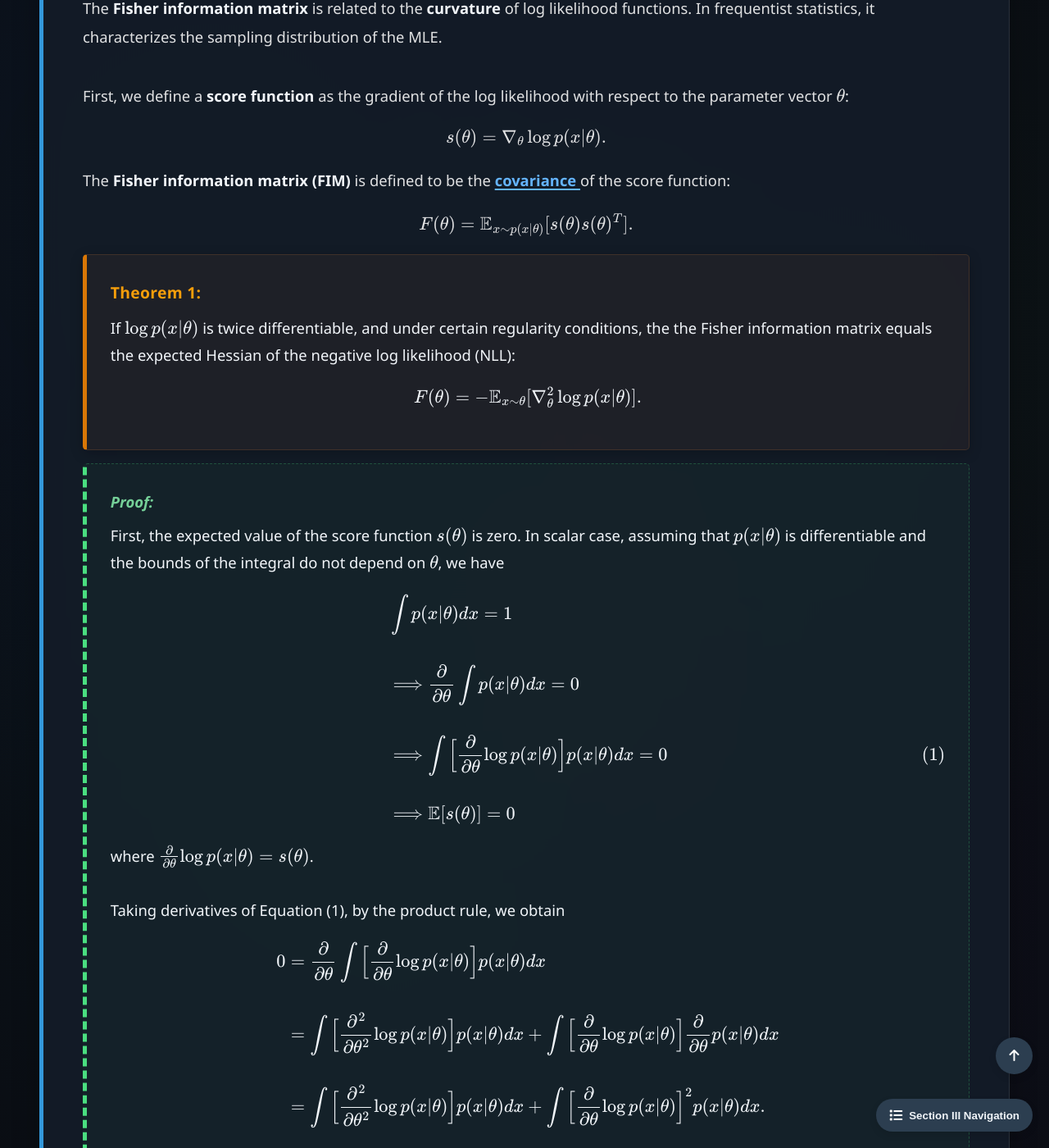
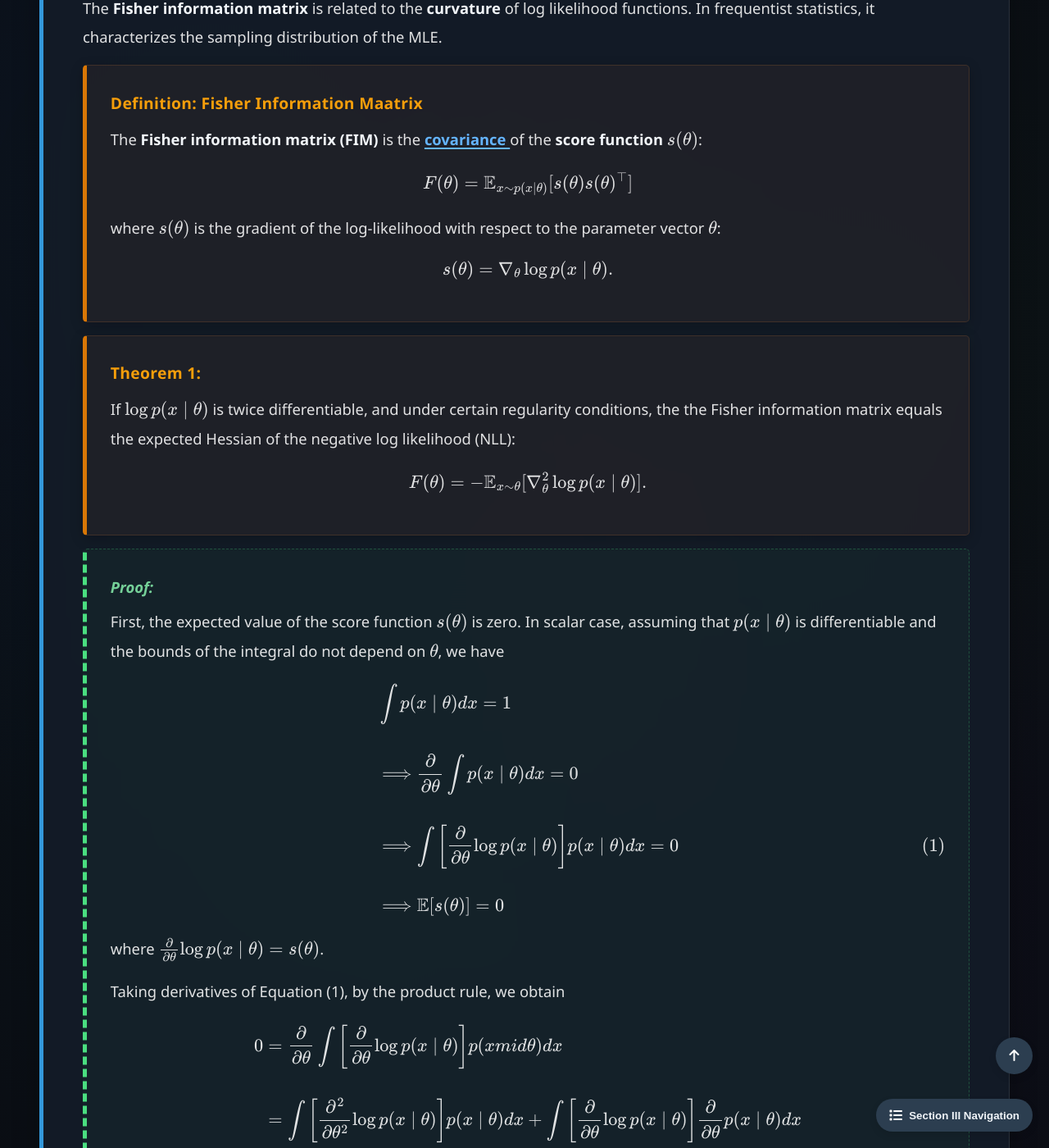
Before and after one commit to Yusukey01/yusukey01.github.io, a Jekyll site: the page built from Mathematics/Probability/fisher_info.html, in a window 1280 px wide and 1400 px high, scrolled down 783 px. Shown: the whole window at 82% size. Built offline with Jekyll 4.4.1, drawn with Linux system fonts in a browser that asks for light colours; some of the changed text lies outside the part shown.

Commit message:
revised explanations and style

```diff
--- a/Mathematics/Probability/fisher_info.html
+++ b/Mathematics/Probability/fisher_info.html
@@ -12,8 +12,7 @@ uses_python: false
         {% include learning_resource_schema.html topic_id=page.topic_id %}
 
         <div class="hero-section">
-            <h1 class="webpage-name">Fisher Information Matrix
-            </h1>
+            <h1 class="webpage-name">Fisher Information Matrix</h1>
         </div>
 
         {% include section_navigation.html %}
@@ -28,60 +27,79 @@ uses_python: false
         <div class="container">
 
             <section id="fim" class="section-content">
+
                 <h2>Fisher Information Matrix</h2>
+
                 <p>
                     The <strong>Fisher information matrix</strong> is related to the <strong>curvature</strong> of log
                     likelihood functions. In frequentist statistics, it characterizes the sampling distribution of the MLE.
-            <br><br>
-            First, we define a <strong>score function</strong> as the gradient of the log likelihood with respect
-            to the parameter vector \(\theta\):
+                </p>
+
+                <div class="theorem">
+                    <span class="theorem-title">Definition: Fisher Information Maatrix</span>
+                    <p>
+                        The <strong>Fisher information matrix (FIM)</strong> is the <a href="covariance.html"><strong>covariance </strong></a> of
+                        the <strong>score function</strong> \(s(\theta)\):
                         \[
-            s(\theta) = \nabla_{\theta} \log p(x | \theta).
+                        F(\theta) = \mathbb{E}_{x \sim p(x \mid \theta)} [s(\theta)s(\theta)^\top]
                         \]
-            The <strong>Fisher information matrix (FIM)</strong> is defined to be the <a href="covariance.html"><strong>covariance </strong></a> of the
-            score function:
+                        where \(s(\theta)\) is the gradient of the log-likelihood with respect to the parameter vector \(\theta\):
                         \[
-            F(\theta) = \mathbb{E }_{x \sim p(x|\theta)} [s(\theta)s(\theta)^T].
+                        s(\theta) = \nabla_{\theta} \log p(x \mid \theta).
                         \]
+                    </p>
+                </div>
+
                 <div class="theorem">
                     <span class="theorem-title">Theorem 1:</span>
-                If \( \log p(x |\theta)\) is twice differentiable, and under certain regularity conditions, the
+                    <p>
+                        If \( \log p(x \mid \theta)\) is twice differentiable, and under certain regularity conditions, the
                         the Fisher information matrix equals the expected Hessian of the negative log likelihood (NLL):
                         \[
-                F(\theta) = - \mathbb{E }_{x \sim \theta} [\nabla_{\theta}^2 \log p(x |\theta)].
+                        F(\theta) = - \mathbb{E}_{x \sim \theta} [\nabla_{\theta}^2 \log p(x \mid \theta)].
                         \]
+                    </p>
                 </div>
+
                 <div class="proof">
                     <span class="proof-title">Proof:</span>
-                First, the expected value of the score function \(s(\theta)\) is zero. In scalar case, assuming that \(p(x | \theta)\) is differentiable and
+                    <p>
+                        First, the expected value of the score function \(s(\theta)\) is zero. In scalar case, assuming that
+                         \(p(x \mid \theta)\) is differentiable and
                         the bounds of the integral do not depend on \(\theta\), we have
                         \[
                         \begin{align*}
-                &\int p(x | \theta) dx = 1  \\\\
-                &\Longrightarrow \frac{\partial}{\partial \theta} \int p(x | \theta) dx = 0 \\\\
-                &\Longrightarrow \int \Big[\frac{\partial}{\partial \theta} \log p(x | \theta)\Big] p(x | \theta) dx = 0  \tag{1} \\\\
-                &\Longrightarrow \mathbb{E }[s(\theta)] = 0
+                        &\int p(x \mid \theta) dx = 1  \\\\
+                        &\Longrightarrow \frac{\partial}{\partial \theta} \int p(x \mid \theta) dx = 0 \\\\
+                        &\Longrightarrow \int \left[\frac{\partial}{\partial \theta} \log p(x \mid \theta)\right] p(x \mid \theta) dx = 0  \tag{1} \\\\
+                        &\Longrightarrow \mathbb{E}[s(\theta)] = 0
                         \end{align*}
                         \]
-                where \(\frac{\partial}{\partial \theta} \log p(x | \theta) = s(\theta)\).
-                <br><br>
+                        where \(\frac{\partial}{\partial \theta} \log p(x \mid \theta) = s(\theta)\).
+                    </p>
+                    <p>
                         Taking derivatives of Equation (1), by the product rule, we obtain
                         \[
                         \begin{align*}
-                0 &= \frac{\partial}{\partial \theta} \int \Big[\frac{\partial}{\partial \theta} \log p(x | \theta)\Big] p(x | \theta) dx \\\\
-                  &= \int \Big[\frac{\partial^2}{\partial \theta^2} \log p(x | \theta)\Big] p(x | \theta) dx
-                        + \int \Big[\frac{\partial}{\partial \theta} \log p(x | \theta)\Big] \frac{\partial}{\partial \theta} p(x | \theta) dx  \\\\
-                  &= \int \Big[\frac{\partial^2}{\partial \theta^2} \log p(x | \theta)\Big] p(x | \theta) dx
-                     + \int \Big[\frac{\partial}{\partial \theta} \log p(x | \theta)\Big]^2 p(x | \theta) dx.  \\\\
+
+                        0 &= \frac{\partial}{\partial \theta} \int \left[\frac{\partial}{\partial \theta} \log p(x \mid \theta)\right] p(x mid \theta) dx \\\\
+
+                        &= \int \left[\frac{\partial^2}{\partial \theta^2} \log p(x \mid \theta)\right] p(x \mid \theta) dx
+                                + \int \left[\frac{\partial}{\partial \theta} \log p(x \mid \theta)\right] \frac{\partial}{\partial \theta} p(x \mid \theta) dx  \\\\
+
+                        &= \int \left[\frac{\partial^2}{\partial \theta^2} \log p(x \mid \theta)\right] p(x \mid \theta) dx
+                            + \int \left[\frac{\partial}{\partial \theta} \log p(x \mid \theta)\right]^2 p(x \mid \theta) dx.  \\\\
+
                         \end{align*}
                         \]
                         Therefore,
                         \[
-                 - \mathbb{E }_{x \sim \theta } \Big[\frac{\partial^2}{\partial \theta^2} \log p(x | \theta)\Big]
-                    = \mathbb{E }_{x \sim \theta } \Big[ \Big(\frac{\partial}{\partial \theta} \log p(x | \theta)\Big)^2 \Big].
+                        - \mathbb{E}_{x \sim \theta } \left[\frac{\partial^2}{\partial \theta^2} \log p(x \mid \theta)\right]
+                            = \mathbb{E}_{x \sim \theta } \left[ \left(\frac{\partial}{\partial \theta} \log p(x \mid \theta)\right)^2 \right].
                         \]
+                    </p>
                 </div>
-            </p>
+
             </section>
 
             <section id="exp" class="section-content">
@@ -89,72 +107,86 @@ uses_python: false
                 <p>
                     Consider an <a href="expfamily.html">exponential family</a> distribution with natural parameter vector \(\eta \in \mathbb{R}^K\):
                     \[
-            p(x | \eta) = h(x) \exp \{\eta^\top \mathcal{T}(x) - A(\eta)\}.
+                    p(x \mid \eta) = h(x) \exp \{\eta^\top \mathcal{T}(x) - A(\eta)\}.
                     \]
+                </p>
+
+                <p>
                     Remember that the gradient of the <strong>log partition function</strong> \(A(\eta)\) is the
-            expected <strong>sufficient statistics</strong> \(\mathcal{T}(\eta)\), which is called the moment parameters \(m\):
+                    expected <strong>sufficient statistics</strong> \(\mathcal{T}(x)\), which is called the moment parameters \(m\):
                     \[
-            \nabla_{\eta} A(\eta) = \mathbb{E }[\mathcal{T}(\eta)] = m.
+                    \nabla_{\eta} A(\eta) = \mathbb{E }[\mathcal{T}(x)] = m.
                     \]
+                </p>
+                <p>
                     Also, the gradient of the log likelihood is the sufficient statistics minus their expected value:
                     \[
                     \begin{align*}
-            &\log p(x | \eta) = \log h(x) + \eta^\top \mathcal{T}(x) - A(\eta) \\\\
-            &\Longrightarrow \nabla_{\eta} \log p(x | \eta) = \mathcal{T}(x) - \mathbb{E }[\mathcal{T}(x)] = \mathcal{T}(x) - m.
+                    &\log p(x \mid \eta) = \log h(x) + \eta^\top \mathcal{T}(x) - A(\eta) \\\\
+                    &\Longrightarrow \nabla_{\eta} \log p(x \mid \eta) = \mathcal{T}(x) - \mathbb{E}[\mathcal{T}(x)] = \mathcal{T}(x) - m.
                     \end{align*}
                     \]
+                </p>
+                <p>
                     Therefore, the Hessian of the log partition function is the same as the FIM, which is the same as the
                     covariance of the sufficient statistics:
                     \[
                     \begin{align*}
-            F(\eta) &= - \mathbb{E }_{p(x|\eta)} \Big[\nabla_{\eta}^2 (\eta^\top \mathcal{T}(x) - A(\eta))\Big] \\\\
+                    F(\eta) &= - \mathbb{E}_{p(x \mid \eta)} \left[\nabla_{\eta}^2 (\eta^\top \mathcal{T}(x) - A(\eta))\right] \\\\
                             &= \nabla_{\eta}^2 A(\eta) \\\\
-                    &= \text{Cov }[\mathcal{T}(x)].
+                            &= \text{Cov}[\mathcal{T}(x)].
                     \end{align*}
                     \]
                     So, the FIM is indeed the <strong>second cumulant</strong> of the sufficient statistics.
-            <br>
+                </p>
+                <p>
                     Note: Sometimes, we need FIM with respect to the moment parameters \(m\):
                     \[
                     m = \nabla_{\eta} A(\eta) \Longrightarrow \frac {dm}{d\eta} = \nabla_{\eta}^2 A(\eta) = F(\eta)
                     \]
                     Here, \(F(\eta)\) is the Jacobian matrix and thus:
                     \[
-            F(m) = \frac{d\eta}{dm} = \Big(\frac{dm}{d\eta}\Big)^{-1} = F(\eta)^{-1}.
+                    F(m) = \frac{d\eta}{dm} = \left(\frac{dm}{d\eta}\right)^{-1} = F(\eta)^{-1}.
                     \]
                 </p>
             </section>
 
             <section id="ngd" class="section-content">
                 <h2>Natural Gradient Descent</h2>
+
                 <p>
                     The FIM can be used in optimization.
                     The <strong>natural gradient descent (NGD)</strong> is the second order optimization method for the parameters
-            of (conditional) probability distributions \(p_{\theta}(y | x)\).
-            <br>
+                    of (conditional) probability distributions \(p_{\theta}(y \mid x)\).
+                </p>
+                <p>
                     (Check: <a href="../Calculus/gradient.html">Gradient Descent</a> for basic ideas of optimization problems.)
-            <br><br>
+                </p>
+                <p>
                     In NGD, we measure the difference between two probability distributions by the <a href="entropy.html"><strong>KL divergence</strong></a>.
                     For any inputs \(x \in \mathbb{R}^n\), we can approximate the KL divergence in terms of the FIM by the
                     second order Taylor series expansion:
                     \[
                     \begin{align*}
-            D_{\mathbb{KL}}(p_{\theta}(y | x) \, \| \, p_{\theta + \delta} (y|x))
-            &\approx -\delta^\top \mathbb{E }_{p_{\theta}(y | x)} [\nabla \log p_{\theta}(y | x) ] - \frac{1}{2}\delta^\top \mathbb{E }_{p_{\theta}(y | x)}[\nabla^2 \log p_{\theta}(y | x) ]  \delta \\\\
+                    D_{\mathbb{KL}}(p_{\theta}(y \mid x) \, \| \, p_{\theta + \delta} (y \mid x))
+                    &\approx -\delta^\top \mathbb{E}_{p_{\theta}(y \mid x)} [\nabla \log p_{\theta}(y \mid x) ] - \frac{1}{2}\delta^\top \mathbb{E}_{p_{\theta}(y \mid x)}[\nabla^2 \log p_{\theta}(y \mid x) ]  \delta \\\\
                     &= 0 -  \frac{1}{2}\delta^\top F_x(\theta) \delta \\\\
                     &= \frac{1}{2}\delta^\top F_x \delta
                     \end{align*}
                     \]
                     where \(\delta\) represents the change in the parameters.
-            <br>
+                </p>
+                <p>
                     We compute average KL divergence between updated distribution and previous one using
                     \[
                     \frac{1}{2}\delta^\top F  \delta
                     \]
                     where \(F\) is the averaged FIM:
                     \[
-            F(\theta) = \mathbb{E }_{p\mathcal{D}(x)}[F_x(\theta)].
+                    F(\theta) = \mathbb{E}_{p\mathcal{D}(x)}[F_x(\theta)].
                     \]
+                </p>
+                <p>
                     In NGD, we use the inverse FIM as a preconditioning matrix and update parameters:
                     \[
                     \theta_{t+1} = \theta_{t} - \eta_{t} F(\theta_t)^{-1} \nabla \mathcal{L}(\theta_t)
@@ -175,15 +207,19 @@ uses_python: false
                     We seek a prior that is <strong>invariant</strong> under reparameterization. This ensures that inference remains consistent regardless of the choice
                     of parameterization. The prior should transform as:
                     \[
-            p_{\phi}(\phi) =  p_{\theta}(\theta) \Big| \frac{d\theta}{d\phi} \Big|
+                    p_{\phi}(\phi) =  p_{\theta}(\theta) \left| \frac{d\theta}{d\phi} \right|
                     \]
                     or in multiple dimensions,
                     \[
                     p_{\phi}(\phi) =  p_{\theta}(\theta) | \det J |
                     \]
                     where \(J\) is the Jacobian matrix with entries \(J_{ij} = \frac{\partial\theta_i}{\partial\phi_j}\).
-            <br><br>
-            The <strong>Jeffreys prior</strong> is defined as
+                </p>
+
+                <div class="theorem">
+                    <span class="theorem-title">Definition: Jeffreys Prior</span>
+                    <p>
+                        The <strong>Jeffreys prior</strong> is
                         \[
                         p(\theta) \propto \sqrt{F(\theta)}
                         \]
@@ -194,40 +230,45 @@ uses_python: false
                         p(\theta) \propto \sqrt{\det F(\theta)}
                         \]
                         where \(F\) is the Fisher information matrix.
-            <br><br>
+                    </p>
+                </div>
+
+                <p>
                     In 1d case, suppose \(p_{\theta}(\theta) \propto \sqrt{F(\theta)}\). We can derive a prior for \(\phi\) in terms of \(\theta\) as follows:
                     \[
                     \begin{align*}
-            p_{\phi}(\phi) &=  p_{\theta}(\theta) \Big| \frac{d\theta}{d\phi} \Big| \\\\
-                            &\propto \sqrt{F(\theta)\Big(\frac{d\theta}{d\phi}\Big)^2} \\\\
-                            &= \sqrt{\mathbb{E }\Big[\Big(\frac{d \log p(x|\theta)}{d\theta}\Big )^2\Big] \Big(\frac{d\theta}{d\phi}\Big)^2}\\\\
-                            &= \sqrt{\mathbb{E }\Big[\Big(\frac{d \log p(x|\theta)}{d\theta}\frac{d\theta}{d\phi}\Big)^2\Big] }\\\\
-                            &= \sqrt{\mathbb{E }\Big[\Big(\frac{d \log p(x|\phi)}{d\phi}\Big)^2\Big] }\\\\
+                    p_{\phi}(\phi) &=  p_{\theta}(\theta) \left| \frac{d\theta}{d\phi} \right| \\\\
+                                    &\propto \sqrt{F(\theta)\left(\frac{d\theta}{d\phi}\right)^2} \\\\
+                                    &= \sqrt{\mathbb{E }\left[\left(\frac{d \log p(x \mid \theta)}{d\theta}\right)^2\right] \left(\frac{d\theta}{d\phi}\right)^2}\\\\
+                                    &= \sqrt{\mathbb{E }\left[\left(\frac{d \log p(x \mid \theta)}{d\theta}\frac{d\theta}{d\phi}\right)^2\right] }\\\\
+                                    &= \sqrt{\mathbb{E }\left[\left(\frac{d \log p(x \mid \phi)}{d\phi}\right)^2\right] }\\\\
                                     &= \sqrt{F(\phi)}
                     \end{align*}
                     \]
-            So, the Jeffreys prior is invariant to reparameterizations.
-            <br>
-            Note: The KL divergence is indeed invariant to reparameterizations.
-            <br>
+                    So, the Jeffreys prior is invariant to reparameterizations, and actually, the KL divergence is also invariant to reparameterizations.
+                </p>
+
                 <div class="proof">
                     <span class="proof-title">Example:</span>
+                    <p>
                         Consider the Binomial distribution:
                         \[
                         X \sim \text{Bin }(n, \theta), \, 0 \leq \theta \leq 1
                         \]
                         \[
-                p(x | \theta) = \binom{n}{x} \theta^x (1-\theta)^{n-x}
+                        p(x \mid \theta) = \binom{n}{x} \theta^x (1-\theta)^{n-x}
                         \]
                         Ignoring \(\binom{n}{x}\), its log likelihood is given by
                         \[
-                l(\theta | x) \propto  x\log \theta + (n-x)\log(1-\theta).
+                        l(\theta \mid x) \propto  x\log \theta + (n-x)\log(1-\theta).
                         \]
+                    </p>
+                    <p>
                         The Fisher information is given by
                         \[
                         \begin{align*}
-                F(\theta) &= -\mathbb{E }_{x \sim \theta}\left[\frac{d^2 l}{d \theta^2}\right] \\\\
-                          &= -\mathbb{E }_{x \sim \theta}\left[-\frac{x}{\theta^2}-\frac{n-x}{(1-\theta)^2}\right]  \\\\
+                        F(\theta) &= -\mathbb{E}_{x \sim \theta}\left[\frac{d^2 l}{d \theta^2}\right] \\\\
+                                  &= -\mathbb{E}_{x \sim \theta}\left[-\frac{x}{\theta^2}-\frac{n-x}{(1-\theta)^2}\right]  \\\\
                                   &= \frac{n\theta}{\theta^2} + \frac{n(1-\theta)}{(1-\theta)^2} \\\\
                                   &= \frac{n}{\theta(1-\theta)} \\\\
                                   &\propto \theta^{-1}(1-\theta)^{-1}.
@@ -239,29 +280,32 @@ uses_python: false
                         p_{\theta} (\theta) = \sqrt{F(\theta)} &\propto  \theta^{-\frac{1}{2}} (1 - \theta)^{-\frac{1}{2}} \\\\
                         \end{align*}
                         \]
+                    </p>
+                    <p>
                         Now, consider the parameterization by \(\phi = \frac{\theta}{1 - \theta}\).
-                <br>
-                Solving this expression for \(\theta\), we get
+                        Solving this expression for \(\theta\), we obtain
                         \[
                         \theta = \frac{\phi}{\phi+1}.
                         \]
                         Then we have
                         \[
                         \begin{align*}
-                p(x|\phi) &\propto  \left(\frac{\phi}{\phi+1}\right)^x \left(1 - \frac{\phi}{\phi + 1}\right)^{n-x} \\\\
+                        p(x \mid \phi) &\propto  \left(\frac{\phi}{\phi+1}\right)^x \left(1 - \frac{\phi}{\phi + 1}\right)^{n-x} \\\\
                                        &= \phi^x (\phi +1)^{-x} (\phi +1)^{-n +x} \\\\
                                        &= \phi^x (\phi + 1)^{-n}
                         \end{align*}
                         \]
                         and the log likelihood is given by
                         \[
-                l(\phi | x) = x\log \phi -n\log(\phi + 1).
+                        l(\phi \mid x) = x\log \phi -n\log(\phi + 1).
                         \]
+                    </p>
+                    <p>
                         The Fisher information is given by
                         \[
                         \begin{align*}
-                F(\phi) &= -\mathbb{E }_{x \sim \phi}\left[\frac{d^2 l}{d \phi^2}\right] \\\\
-                        &= -\mathbb{E }_{x \sim \phi}\left[-\frac{x}{\phi^2}+\frac{n}{(\phi + 1)^2}\right]  \\\\
+                        F(\phi) &= -\mathbb{E}_{x \sim \phi}\left[\frac{d^2 l}{d \phi^2}\right] \\\\
+                                &= -\mathbb{E}_{x \sim \phi}\left[-\frac{x}{\phi^2}+\frac{n}{(\phi + 1)^2}\right]  \\\\
                                 &= \frac{n\phi}{\phi + 1} \cdot \frac{1}{\phi^2} - \frac{n}{(\phi + 1)^2} \\\\
                                 &= \frac{n(\phi+1)-n\phi}{\phi(\phi+1)^2} \\\\
                                 &= \frac{n}{\phi(\phi+1)^2} \\\\
@@ -272,36 +316,41 @@ uses_python: false
                         \[
                         p_{\phi}(\phi) = \sqrt{F(\phi)} \propto \phi^{-\frac{1}{2}}(\phi +1)^{-1}.
                         \]
+                    </p>
                 </div>
-            <br>
+
+                <p>
                     Note: In 1d, the Jeffreys prior is the same as the <strong>reference prior</strong>, which maximizes
                     the expected KL divergence between posterior and prior. In other words, it maximizes the information
                     provided by the "data" relative to the prior. For multidimensional parameters, they are not the same.
-            <br><br>
+                </p>
+                <p>
                     Also, finding a reference prior is equivalent to finding the prior that maximizes <a href="entropy.html"><strong>mutual information</strong></a>
                     between \(\theta\) and \(\mathcal{D}\).
                     \[
                     \begin{align*}
-            p^*(\theta) &= \arg \max_{p(\theta)} \mathbb{E }_{\mathcal{D}}[D_{\mathbb{KL}}(p(\theta | \mathcal{D}) \,\|\, p(\theta) )] \\\\
-                        &= \arg \max_{p(\theta)}\, \mathbb{I }(\theta ; \mathcal{D})
+                    p^*(\theta) &= \arg \max_{p(\theta)} \mathbb{E}_{\mathcal{D}}[D_{\mathbb{KL}}(p(\theta \mid \mathcal{D}) \,\|\, p(\theta) )] \\\\
+                                &= \arg \max_{p(\theta)}\, \mathbb{I}(\theta ; \mathcal{D})
                     \end{align*}
                     \]
-            For example, in continuous case,
+                </p>
+                <p>
+                    In the continuous case,
                     \[
                     \begin{align*}
-            \mathbb{I }(\theta \, ; \mathcal{D}) &= \int_{\mathcal{D}} p(\mathcal{D}) D_{\mathbb{KL}}(p(\theta | \mathcal{D}) \,\|\, p(\theta) )  d\mathcal{D} \\\\
-                                                 &= \int p(\mathcal{D}) \left( \int p(\theta | \mathcal{D}) \log \frac{p(\theta | \mathcal{D})}{p(\theta)}d\theta \right) d\mathcal{D} \\\\
-                                                 &= \int \int p(\theta|\mathcal{D})p(\mathcal{D}) \log \frac{p(\theta|\mathcal{D})}{p(\theta)} d\theta d\mathcal{D} \\\\
+                    \mathbb{I}(\theta \, ; \mathcal{D}) &= \int_{\mathcal{D}} p(\mathcal{D}) D_{\mathbb{KL}}(p(\theta \mid \mathcal{D}) \,\|\, p(\theta) )  d\mathcal{D} \\\\
+                                                        &= \int p(\mathcal{D}) \left( \int p(\theta \mid \mathcal{D}) \log \frac{p(\theta \mid \mathcal{D})}{p(\theta)}d\theta \right) d\mathcal{D} \\\\
+                                                        &= \int \int p(\theta \mid \mathcal{D})p(\mathcal{D}) \log \frac{p(\theta \mid \mathcal{D})}{p(\theta)} d\theta d\mathcal{D} \\\\
                                                         &= \int \int p(\theta, \mathcal{D}) \log \frac{p(\theta, \mathcal{D})}{p(\theta)p(\mathcal{D})}d\theta d\mathcal{D}
                     \end{align*}
                     \]
                     where \(p(\mathcal{D})\) is the marginal likelihood:
                     \[
-            p(\mathcal{D}) = \int p(\mathcal{D} | \theta)p(\theta)d\theta
+                    p(\mathcal{D}) = \int p(\mathcal{D} \mid \theta)p(\theta)d\theta
                     \]
                     and \(p(\theta, \mathcal{D})\) represents the joint probability distribution between \(\theta\) and \(\mathcal{D}\):
                     \[
-            p(\theta, \mathcal{D}) = p(\theta|\mathcal{D})p(\mathcal{D}).
+                    p(\theta, \mathcal{D}) = p(\theta \mid \mathcal{D})p(\mathcal{D}).
                     \]
                     Note: Remember, the mutual information itself is invariant under reparameterization.
                 </p>
```
Also changed, not shown: data/curriculum.json. Lines whose indentation alone changed are shown as unchanged.
